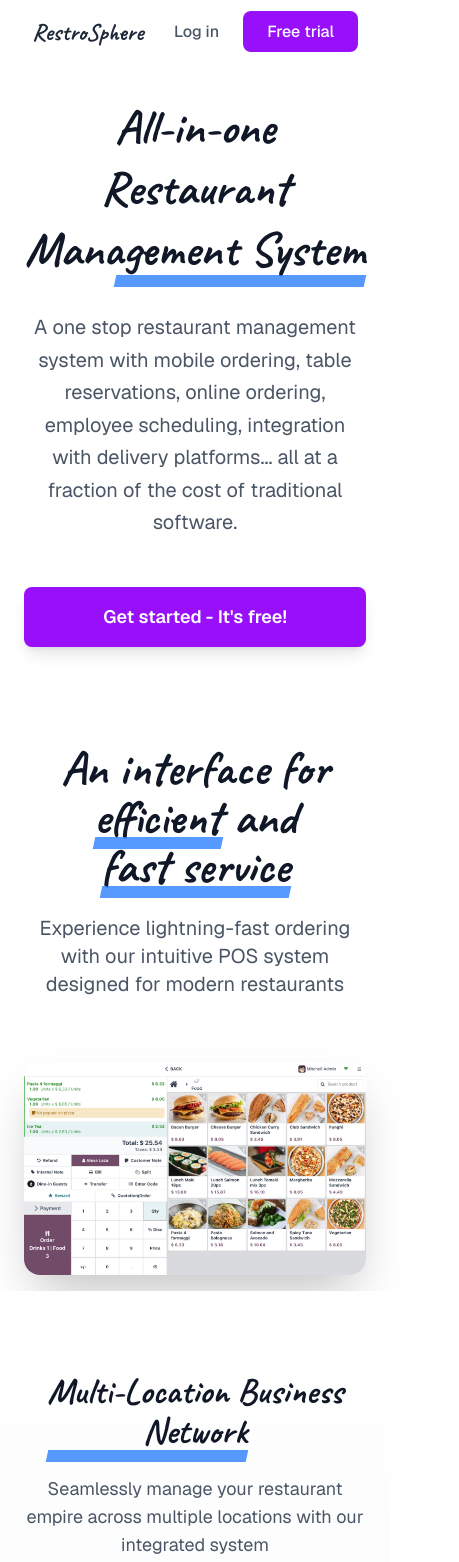
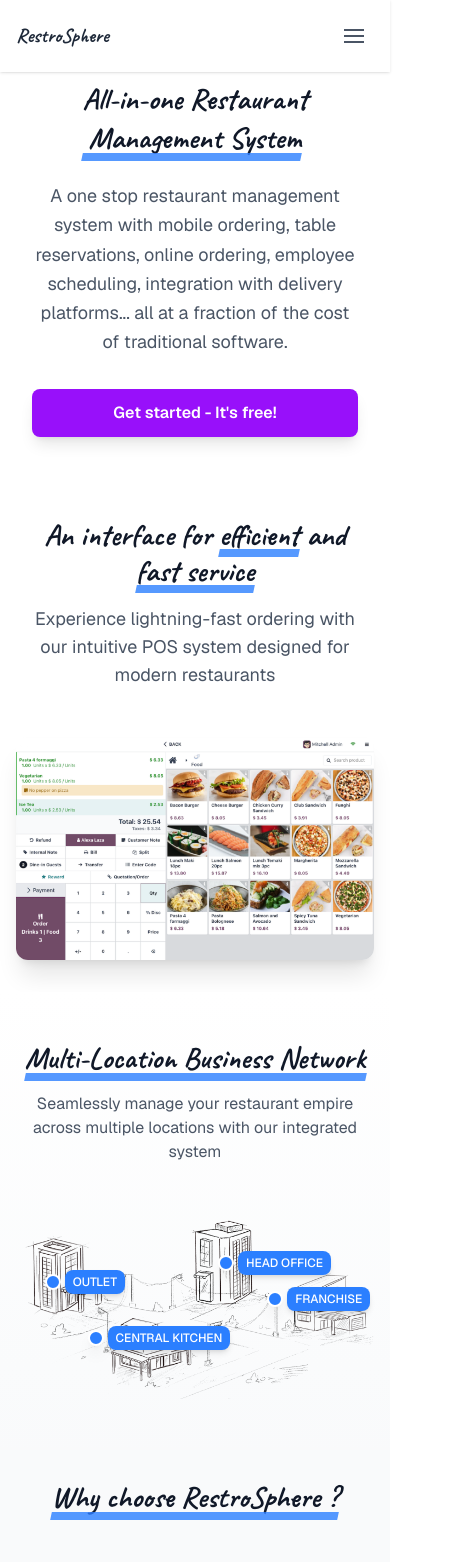
Before and after one commit to priyanshuranjan16/Restro-frontend, a Next.js app: page / in a window 390 px wide. Shown: the top 1562 px of the page, 459 px wide, since content can reach past the window. Built offline with nearby package versions, Linux system fonts and the light colour scheme.

Commit message:
added responsiveness

```diff
--- a/app/components/BusinessNetwork.tsx
+++ b/app/components/BusinessNetwork.tsx
@@ -11,7 +11,7 @@
       whileInView={{ opacity: 1 }}
       transition={{ duration: 0.8 }}
       viewport={{ once: false }}
-      className="w-full bg-gradient-to-b from-white to-gray-50 py-20 px-6"
+      className="w-full bg-gradient-to-b from-white to-gray-50 py-12 sm:py-16 lg:py-20 px-4 sm:px-6"
     >
       <div className="max-w-7xl mx-auto">
         {/* Section Header */}
@@ -20,15 +20,15 @@
           whileInView={{ y: 0, opacity: 1 }}
           transition={{ duration: 0.8, delay: 0.2 }}
           viewport={{ once: false }}
-          className="text-center mb-16"
+          className="text-center mb-12 sm:mb-16"
         >
-          <h2 className="text-4xl md:text-6xl font-bold text-gray-900 mb-6">
+          <h2 className="text-3xl sm:text-4xl md:text-5xl lg:text-6xl font-bold text-gray-900 mb-4 sm:mb-6">
             <span className="relative font-caveat">
               Multi-Location Business Network
-              <span className="absolute -bottom-2 left-0 w-full h-3 bg-blue-500 transform -skew-x-12 opacity-80"></span>
+              <span className="absolute -bottom-1 sm:-bottom-2 left-0 w-full h-2 sm:h-3 bg-blue-500 transform -skew-x-12 opacity-80"></span>
             </span>
           </h2>
-          <p className="text-lg md:text-xl text-gray-600 max-w-3xl mx-auto">
+          <p className="text-base sm:text-lg md:text-xl text-gray-600 max-w-3xl mx-auto px-4">
             Seamlessly manage your restaurant empire across multiple locations
             with our integrated system
           </p>
@@ -52,10 +52,10 @@
             whileInView={{ scale: 1, opacity: 1 }}
             transition={{ duration: 0.6, delay: 0.2 }}
             viewport={{ once: false }}
-            className="absolute top-[31%] left-[16%] flex items-center space-x-2"
+            className="absolute top-[31%] left-[8%] sm:left-[16%] flex items-center space-x-1 sm:space-x-2"
           >
-            <div className="w-6 h-6 bg-blue-500 rounded-full border-4 border-white shadow-lg" />
-            <span className="bg-blue-500 text-white px-3 py-1 rounded-lg font-medium shadow-md">
+            <div className="w-4 h-4 sm:w-6 sm:h-6 bg-blue-500 rounded-full border-2 sm:border-4 border-white shadow-lg" />
+            <span className="bg-blue-500 text-white px-2 sm:px-3 py-1 rounded-lg font-medium shadow-md text-xs sm:text-sm">
               OUTLET
             </span>
           </motion.div>
@@ -66,10 +66,10 @@
             whileInView={{ scale: 1, opacity: 1 }}
             transition={{ duration: 0.6, delay: 0.4 }}
             viewport={{ once: false }}
-            className="absolute top-[21%] right-[24%] flex items-center space-x-2"
+            className="absolute top-[21%] right-[12%] sm:right-[24%] flex items-center space-x-1 sm:space-x-2"
           >
-            <div className="w-6 h-6 bg-blue-500 rounded-full border-4 border-white shadow-lg" />
-            <span className="bg-blue-500 text-white px-3 py-1 rounded-lg font-medium shadow-md">
+            <div className="w-4 h-4 sm:w-6 sm:h-6 bg-blue-500 rounded-full border-2 sm:border-4 border-white shadow-lg" />
+            <span className="bg-blue-500 text-white px-2 sm:px-3 py-1 rounded-lg font-medium shadow-md text-xs sm:text-sm">
               HEAD OFFICE
             </span>
           </motion.div>
@@ -80,10 +80,10 @@
             whileInView={{ scale: 1, opacity: 1 }}
             transition={{ duration: 0.6, delay: 0.6 }}
             viewport={{ once: false }}
-            className="absolute bottom-[26%] left-[40%] flex items-center space-x-2"
+            className="absolute bottom-[26%] left-[20%] sm:left-[40%] flex items-center space-x-1 sm:space-x-2"
           >
-            <div className="w-6 h-6 bg-blue-500 rounded-full border-4 border-white shadow-lg" />
-            <span className="bg-blue-500 text-white px-3 py-1 rounded-lg font-medium shadow-md">
+            <div className="w-4 h-4 sm:w-6 sm:h-6 bg-blue-500 rounded-full border-2 sm:border-4 border-white shadow-lg" />
+            <span className="bg-blue-500 text-white px-2 sm:px-3 py-1 rounded-lg font-medium shadow-md text-xs sm:text-sm">
               CENTRAL KITCHEN
             </span>
           </motion.div>
@@ -94,10 +94,10 @@
             whileInView={{ scale: 1, opacity: 1 }}
             transition={{ duration: 0.6, delay: 0.8 }}
             viewport={{ once: false }}
-            className="absolute bottom-[47%] right-[1%] flex items-center space-x-2"
+            className="absolute bottom-[47%] right-[1%] flex items-center space-x-1 sm:space-x-2"
           >
-            <div className="w-6 h-6 bg-blue-500 rounded-full border-4 border-white shadow-lg" />
-            <span className="bg-blue-500 text-white px-3 py-1 rounded-lg font-medium shadow-md">
+            <div className="w-4 h-4 sm:w-6 sm:h-6 bg-blue-500 rounded-full border-2 sm:border-4 border-white shadow-lg" />
+            <span className="bg-blue-500 text-white px-2 sm:px-3 py-1 rounded-lg font-medium shadow-md text-xs sm:text-sm">
               FRANCHISE
             </span>
           </motion.div>
--- a/app/components/Hero.tsx
+++ b/app/components/Hero.tsx
@@ -8,7 +8,7 @@
       initial={{ opacity: 0 }}
       animate={{ opacity: 1 }}
       transition={{ duration: 0.8 }}
-      className="w-full bg-white pt-24 pb-20 px-6 text-center"
+      className="w-full bg-white pt-20 sm:pt-24 pb-12 sm:pb-16 lg:pb-20 px-4 sm:px-6 text-center"
     >
       <div className="max-w-6xl mx-auto">
         {/* Hero text */}
@@ -16,11 +16,11 @@
           initial={{ y: 50, opacity: 0 }}
           animate={{ y: 0, opacity: 1 }}
           transition={{ duration: 0.8, delay: 0.2 }}
-          className="text-5xl md:text-7xl font-bold text-gray-900 leading-tight mb-8"
+          className="text-3xl sm:text-4xl md:text-5xl lg:text-6xl xl:text-7xl font-bold text-gray-900 leading-tight mb-6 sm:mb-8"
         >
           <span className="relative font-caveat">
             All-in-one Restaurant Management System
-            <span className="absolute -bottom-2 left-0 w-full h-3 bg-blue-500 transform -skew-x-12 opacity-80"></span>
+            <span className="absolute -bottom-1 sm:-bottom-2 left-0 w-full h-2 sm:h-3 bg-blue-500 transform -skew-x-12 opacity-80"></span>
           </span>
         </motion.h1>
 
@@ -28,7 +28,7 @@
           initial={{ y: 30, opacity: 0 }}
           animate={{ y: 0, opacity: 1 }}
           transition={{ duration: 0.8, delay: 0.4 }}
-          className="text-xl md:text-2xl text-gray-600 max-w-4xl mx-auto mb-12 leading-relaxed"
+          className="text-lg sm:text-xl md:text-2xl text-gray-600 max-w-4xl mx-auto mb-8 sm:mb-10 lg:mb-12 leading-relaxed px-4"
         >
           A one stop restaurant management system with mobile ordering, table
           reservations, online ordering, employee scheduling, integration with
@@ -41,13 +41,13 @@
           initial={{ y: 30, opacity: 0 }}
           animate={{ y: 0, opacity: 1 }}
           transition={{ duration: 0.8, delay: 0.6 }}
-          className="flex flex-col sm:flex-row justify-center gap-4 mb-0"
+          className="flex flex-col sm:flex-row justify-center gap-4 mb-0 px-4"
         >
           <motion.a
             whileHover={{ scale: 1.05 }}
             whileTap={{ scale: 0.95 }}
             href="#"
-            className="bg-purple-600 hover:bg-purple-700 text-white px-8 py-4 rounded-lg font-semibold text-lg transition-colors shadow-lg hover:shadow-xl"
+            className="bg-purple-600 hover:bg-purple-700 text-white px-6 sm:px-8 py-3 sm:py-4 rounded-lg font-semibold text-base sm:text-lg transition-colors shadow-lg hover:shadow-xl"
           >
             Get started - It's free!
           </motion.a>
--- a/app/components/POSInterface.tsx
+++ b/app/components/POSInterface.tsx
@@ -10,7 +10,7 @@
       whileInView={{ opacity: 1 }}
       transition={{ duration: 0.8 }}
       viewport={{ once: false }}
-      className="w-full bg-white py-4 px-6"
+      className="w-full bg-white py-8 sm:py-12 lg:py-16 px-4 sm:px-6"
     >
       <div className="max-w-7xl mx-auto">
         {/* Section Header */}
@@ -19,24 +19,24 @@
           whileInView={{ y: 0, opacity: 1 }}
           transition={{ duration: 0.8, delay: 0.2 }}
           viewport={{ once: false }}
-          className="text-center mb-16"
+          className="text-center mb-12 sm:mb-16"
         >
-          <h2 className="text-5xl md:text-7xl font-bold text-gray-900 mb-6">
+          <h2 className="text-3xl sm:text-4xl md:text-5xl lg:text-6xl xl:text-7xl font-bold text-gray-900 mb-4 sm:mb-6">
             <span className="relative font-caveat">
               An interface for{" "}
               <span className="relative inline-block">
                 efficient
-      <span className="absolute -bottom-2 left-0 w-full h-3 bg-blue-500 transform -skew-x-12 opacity-80"></span>
+                <span className="absolute -bottom-1 sm:-bottom-2 left-0 w-full h-2 sm:h-3 bg-blue-500 transform -skew-x-12 opacity-80"></span>
               </span>{" "}
               and{" "}
               <span className="relative inline-block">
                 fast service
-      <span className="absolute -bottom-2 left-0 w-full h-3 bg-blue-500 transform -skew-x-12 opacity-80"></span>
+                <span className="absolute -bottom-1 sm:-bottom-2 left-0 w-full h-2 sm:h-3 bg-blue-500 transform -skew-x-12 opacity-80"></span>
               </span>
             </span>
           </h2>
 
-          <p className="text-xl text-gray-600 max-w-3xl mx-auto">
+          <p className="text-lg sm:text-xl text-gray-600 max-w-3xl mx-auto px-4">
             Experience lightning-fast ordering with our intuitive POS system designed for modern restaurants
           </p>
         </motion.div>
@@ -47,7 +47,7 @@
           whileInView={{ y: 0, opacity: 1 }}
           transition={{ duration: 1, delay: 0.4 }}
           viewport={{ once: false }}
-          className="bg-white rounded-2xl shadow-2xl overflow-hidden max-w-6xl mx-auto"
+          className="bg-white rounded-xl sm:rounded-2xl shadow-xl sm:shadow-2xl overflow-hidden max-w-6xl mx-auto"
         >
           {/* Interface Image */}
           <div className="relative">
--- a/app/components/WhyChooseRestrosphere.tsx
+++ b/app/components/WhyChooseRestrosphere.tsx
@@ -6,7 +6,7 @@
   const features = [
     {
       icon: (
-        <svg className="w-12 h-12" fill="none" stroke="currentColor" viewBox="0 0 24 24">
+        <svg className="w-8 h-8 sm:w-10 sm:h-10 lg:w-12 lg:h-12" fill="none" stroke="currentColor" viewBox="0 0 24 24">
           <path strokeLinecap="round" strokeLinejoin="round" strokeWidth={2} d="M9 12h6m-6 4h6m2 5H7a2 2 0 01-2-2V5a2 2 0 012-2h5.586a1 1 0 01.707.293l5.414 5.414a1 1 0 01.293.707V19a2 2 0 01-2 2z" />
           <path strokeLinecap="round" strokeLinejoin="round" strokeWidth={2} d="M13 2l3.293 3.293a1 1 0 01.293.707V8a1 1 0 01-1 1h-3a1 1 0 01-1-1V3a1 1 0 011-1z" />
           <path strokeLinecap="round" strokeLinejoin="round" strokeWidth={2} d="M9 7l6 6m0-6l-6 6" />
@@ -17,7 +17,7 @@
     },
     {
       icon: (
-        <svg className="w-12 h-12" fill="none" stroke="currentColor" viewBox="0 0 24 24">
+        <svg className="w-8 h-8 sm:w-10 sm:h-10 lg:w-12 lg:h-12" fill="none" stroke="currentColor" viewBox="0 0 24 24">
           <circle cx="12" cy="12" r="3" />
           <path strokeLinecap="round" strokeLinejoin="round" strokeWidth={2} d="M12 1v6m0 6v6m11-7h-6m-6 0H1" />
           <circle cx="19" cy="5" r="2" />
@@ -30,7 +30,7 @@
     },
     {
       icon: (
-        <svg className="w-12 h-12" fill="none" stroke="currentColor" viewBox="0 0 24 24">
+        <svg className="w-8 h-8 sm:w-10 sm:h-10 lg:w-12 lg:h-12" fill="none" stroke="currentColor" viewBox="0 0 24 24">
           <path strokeLinecap="round" strokeLinejoin="round" strokeWidth={2} d="M20 7l-8-4-8 4m16 0l-8 4m8-4v10l-8 4m0-10L4 7m8 4v10M4 7v10l8 4" />
         </svg>
       ),
@@ -39,7 +39,7 @@
     },
     {
       icon: (
-        <svg className="w-12 h-12" fill="none" stroke="currentColor" viewBox="0 0 24 24">
+        <svg className="w-8 h-8 sm:w-10 sm:h-10 lg:w-12 lg:h-12" fill="none" stroke="currentColor" viewBox="0 0 24 24">
           <path strokeLinecap="round" strokeLinejoin="round" strokeWidth={2} d="M9 12h6m-6 4h6m2 5H7a2 2 0 01-2-2V5a2 2 0 012-2h5.586a1 1 0 01.707.293l5.414 5.414a1 1 0 01.293.707V19a2 2 0 01-2 2z" />
           <path strokeLinecap="round" strokeLinejoin="round" strokeWidth={2} d="M13 2l3.293 3.293a1 1 0 01.293.707V8a1 1 0 01-1 1h-3a1 1 0 01-1-1V3a1 1 0 011-1z" />
           <path strokeLinecap="round" strokeLinejoin="round" strokeWidth={2} d="M9 5h6m-6 4h6m-6 4h6" />
@@ -56,7 +56,7 @@
       whileInView={{ opacity: 1 }}
       transition={{ duration: 0.8 }}
       viewport={{ once: false }}
-      className="w-full bg-gray-50 py-5 px-6"
+      className="w-full bg-gray-50 py-8 sm:py-12 lg:py-16 px-4 sm:px-6"
     >
       <div className="max-w-7xl mx-auto">
         {/* Section Header */}
@@ -65,18 +65,18 @@
           whileInView={{ y: 0, opacity: 1 }}
           transition={{ duration: 0.8, delay: 0.2 }}
           viewport={{ once: false }}
-          className="text-center mb-16"
+          className="text-center mb-12 sm:mb-16"
         >
-          <h2 className="text-4xl md:text-5xl font-bold text-gray-900 mb-6">
+          <h2 className="text-3xl sm:text-4xl md:text-5xl font-bold text-gray-900 mb-4 sm:mb-6">
             <span className="relative font-caveat">
               Why choose RestroSphere ?
-              <span className="absolute -bottom-2 left-55 w-51 h-3 bg-blue-500 transform -skew-x-12 opacity-80"></span>
+              <span className="absolute -bottom-1 sm:-bottom-2 left-0 w-full h-2 sm:h-3 bg-blue-500 transform -skew-x-12 opacity-80"></span>
             </span>
           </h2>
         </motion.div>
 
         {/* Features Grid */}
-        <div className="grid grid-cols-1 md:grid-cols-2 lg:grid-cols-4 gap-8">
+        <div className="grid grid-cols-1 sm:grid-cols-2 lg:grid-cols-4 gap-6 sm:gap-8">
           {features.map((feature, index) => (
             <motion.div
               key={index}
@@ -87,8 +87,8 @@
               className="text-center"
             >
               {/* Icon Container */}
-              <div className="relative mb-6 flex justify-center">
-                <div className="w-20 h-20 bg-orange-100 rounded-full flex items-center justify-center mb-4">
+              <div className="relative mb-4 sm:mb-6 flex justify-center">
+                <div className="w-16 h-16 sm:w-20 sm:h-20 lg:w-20 lg:h-20 bg-orange-100 rounded-full flex items-center justify-center mb-3 sm:mb-4">
                   <div className="text-orange-500">
                     {feature.icon}
                   </div>
@@ -96,10 +96,10 @@
               </div>
 
               {/* Content */}
-              <h3 className="text-xl font-bold text-gray-900 mb-4">
+              <h3 className="text-lg sm:text-xl font-bold text-gray-900 mb-3 sm:mb-4">
                 {feature.title}
               </h3>
-              <p className="text-gray-600 leading-relaxed">
+              <p className="text-sm sm:text-base text-gray-600 leading-relaxed">
                 {feature.description}
               </p>
             </motion.div>
--- a/app/components/navbar.tsx
+++ b/app/components/navbar.tsx
@@ -2,41 +2,50 @@
 
 import Image from "next/image";
 import Link from "next/link";
-import { motion } from "framer-motion";
+import { motion, AnimatePresence } from "framer-motion";
+import { useState } from "react";
 
 export default function Navbar() {
+  const [isMobileMenuOpen, setIsMobileMenuOpen] = useState(false);
+
+  const toggleMobileMenu = () => {
+    setIsMobileMenuOpen(!isMobileMenuOpen);
+  };
+
   return (
     <motion.nav
       initial={{ y: -100, opacity: 0 }}
       animate={{ y: 0, opacity: 1 }}
       transition={{ duration: 0.6, ease: "easeOut" }}
-      className="fixed top-0 left-0 right-0 z-50 flex justify-between items-center py-4 px-8 bg-white"
+      className="fixed top-0 left-0 right-0 z-50 flex justify-between items-center py-4 px-4 sm:px-6 lg:px-8 bg-white shadow-sm"
     >
       {/* Logo */}
+      <Link href="/">
         <motion.div
           initial={{ x: -50, opacity: 0 }}
           animate={{ x: 0, opacity: 1 }}
           transition={{ duration: 0.5, delay: 0.2 }}
           className="flex items-center"
         >
-        <span className="text-2xl font-bold text-gray-800 font-caveat">
+          <span className="text-xl sm:text-2xl font-bold text-gray-800 font-caveat">
             RestroSphere
           </span>
         </motion.div>
+      </Link>
 
-      {/* Center Navigation Links */}
+      {/* Desktop Navigation Links */}
       <motion.ul
         initial={{ y: -20, opacity: 0 }}
         animate={{ y: 0, opacity: 1 }}
         transition={{ duration: 0.5, delay: 0.3 }}
-        className="hidden md:flex items-center gap-8 text-gray-700 font-medium"
+        className="hidden lg:flex items-center gap-6 xl:gap-8 text-gray-700 font-medium"
       >
         <motion.li
           whileHover={{ scale: 1.05 }}
           className="flex items-center gap-1"
         >
-          <Link href="#" className="hover:text-purple-600 transition-colors">Point of Sale</Link>
-          <svg className="w-4 h-4" fill="none" stroke="currentColor" viewBox="0 0 24 24">
+          <Link href="#" className="hover:text-purple-600 transition-colors text-sm xl:text-base">Point of Sale</Link>
+          <svg className="w-3 h-3 xl:w-4 xl:h-4" fill="none" stroke="currentColor" viewBox="0 0 24 24">
             <path strokeLinecap="round" strokeLinejoin="round" strokeWidth={2} d="M19 9l-7 7-7-7" />
           </svg>
         </motion.li>
@@ -45,44 +54,174 @@
         <div className="w-px h-4 bg-gray-300"></div>
 
         <motion.li whileHover={{ scale: 1.05 }}>
-          <Link href="#" className="text-purple-600 font-semibold hover:text-purple-700 transition-colors">Restaurant</Link>
+          <Link href="#" className="text-purple-600 font-semibold hover:text-purple-700 transition-colors text-sm xl:text-base">Restaurant</Link>
         </motion.li>
 
         {/* Separator */}
         <div className="w-px h-4 bg-gray-300"></div>
 
         <motion.li whileHover={{ scale: 1.05 }}>
-          <Link href="#" className="hover:text-purple-600 transition-colors">Material</Link>
+          <Link href="#" className="hover:text-purple-600 transition-colors text-sm xl:text-base">Material</Link>
         </motion.li>
         <motion.li whileHover={{ scale: 1.05 }}>
-          <Link href="#" className="hover:text-purple-600 transition-colors">Q&A</Link>
+          <Link href="#" className="hover:text-purple-600 transition-colors text-sm xl:text-base">Q&A</Link>
         </motion.li>
         <motion.li whileHover={{ scale: 1.05 }}>
-          <Link href="#" className="hover:text-purple-600 transition-colors">Features</Link>
+          <Link href="#" className="hover:text-purple-600 transition-colors text-sm xl:text-base">Features</Link>
         </motion.li>
       </motion.ul>
 
-      {/* Actions */}
+      {/* Desktop Actions */}
       <motion.div
         initial={{ x: 50, opacity: 0 }}
         animate={{ x: 0, opacity: 1 }}
         transition={{ duration: 0.5, delay: 0.4 }}
-        className="flex items-center gap-6"
+        className="hidden md:flex items-center gap-4 lg:gap-6"
       >
         <motion.div whileHover={{ scale: 1.05 }}>
-          <Link href="#" className="text-gray-600 hover:text-purple-600 transition-colors font-medium">
+          <Link href="#" className="text-gray-600 hover:text-purple-600 transition-colors font-medium text-sm lg:text-base">
             Log in
           </Link>
         </motion.div>
         <motion.div whileHover={{ scale: 1.05 }}>
           <Link
             href="#"
-            className="bg-purple-600 hover:bg-purple-700 text-white px-6 py-2.5 rounded-lg font-medium transition-colors"
+            className="bg-purple-600 hover:bg-purple-700 text-white px-4 lg:px-6 py-2 lg:py-2.5 rounded-lg font-medium transition-colors text-sm lg:text-base"
           >
             Free trial
           </Link>
         </motion.div>
       </motion.div>
+
+      {/* Mobile Menu Button */}
+      <motion.button
+        initial={{ x: 50, opacity: 0 }}
+        animate={{ x: 0, opacity: 1 }}
+        transition={{ duration: 0.5, delay: 0.4 }}
+        onClick={toggleMobileMenu}
+        className="md:hidden flex items-center justify-center w-10 h-10 rounded-lg hover:bg-gray-100 transition-colors"
+        aria-label="Toggle mobile menu"
+      >
+        <div className="w-6 h-6 flex flex-col justify-center items-center">
+          <span className={`block w-5 h-0.5 bg-gray-600 transition-all duration-300 ${isMobileMenuOpen ? 'rotate-45 translate-y-1' : '-translate-y-1'}`}></span>
+          <span className={`block w-5 h-0.5 bg-gray-600 transition-all duration-300 ${isMobileMenuOpen ? 'opacity-0' : 'opacity-100'}`}></span>
+          <span className={`block w-5 h-0.5 bg-gray-600 transition-all duration-300 ${isMobileMenuOpen ? '-rotate-45 -translate-y-1' : 'translate-y-1'}`}></span>
+        </div>
+      </motion.button>
+
+      {/* Mobile Menu Overlay */}
+      <AnimatePresence>
+        {isMobileMenuOpen && (
+          <motion.div
+            initial={{ opacity: 0 }}
+            animate={{ opacity: 1 }}
+            exit={{ opacity: 0 }}
+            transition={{ duration: 0.3 }}
+            className="fixed inset-0 bg-black bg-opacity-50 z-40 md:hidden"
+            onClick={toggleMobileMenu}
+          />
+        )}
+      </AnimatePresence>
+
+      {/* Mobile Menu */}
+      <AnimatePresence>
+        {isMobileMenuOpen && (
+          <motion.div
+            initial={{ x: '100%' }}
+            animate={{ x: 0 }}
+            exit={{ x: '100%' }}
+            transition={{ duration: 0.3, ease: "easeOut" }}
+            className="fixed top-0 right-0 h-full w-80 max-w-[85vw] bg-white shadow-2xl z-50 md:hidden"
+          >
+            <div className="flex flex-col h-full">
+              {/* Mobile Menu Header */}
+              <div className="flex items-center justify-between p-6 border-b border-gray-200">
+                <span className="text-xl font-bold text-gray-800 font-caveat">Menu</span>
+                <button
+                  onClick={toggleMobileMenu}
+                  className="w-8 h-8 flex items-center justify-center rounded-lg hover:bg-gray-100 transition-colors"
+                >
+                  <svg className="w-5 h-5" fill="none" stroke="currentColor" viewBox="0 0 24 24">
+                    <path strokeLinecap="round" strokeLinejoin="round" strokeWidth={2} d="M6 18L18 6M6 6l12 12" />
+                  </svg>
+                </button>
+              </div>
+
+              {/* Mobile Navigation Links */}
+              <div className="flex-1 p-6">
+                <ul className="space-y-4">
+                  <li>
+                    <Link
+                      href="#"
+                      className="flex items-center justify-between py-3 text-gray-700 hover:text-purple-600 transition-colors font-medium"
+                      onClick={toggleMobileMenu}
+                    >
+                      <span>Point of Sale</span>
+                      <svg className="w-4 h-4" fill="none" stroke="currentColor" viewBox="0 0 24 24">
+                        <path strokeLinecap="round" strokeLinejoin="round" strokeWidth={2} d="M19 9l-7 7-7-7" />
+                      </svg>
+                    </Link>
+                  </li>
+                  <li>
+                    <Link
+                      href="#"
+                      className="block py-3 text-purple-600 font-semibold hover:text-purple-700 transition-colors"
+                      onClick={toggleMobileMenu}
+                    >
+                      Restaurant
+                    </Link>
+                  </li>
+                  <li>
+                    <Link
+                      href="#"
+                      className="block py-3 text-gray-700 hover:text-purple-600 transition-colors"
+                      onClick={toggleMobileMenu}
+                    >
+                      Material
+                    </Link>
+                  </li>
+                  <li>
+                    <Link
+                      href="#"
+                      className="block py-3 text-gray-700 hover:text-purple-600 transition-colors"
+                      onClick={toggleMobileMenu}
+                    >
+                      Q&A
+                    </Link>
+                  </li>
+                  <li>
+                    <Link
+                      href="#"
+                      className="block py-3 text-gray-700 hover:text-purple-600 transition-colors"
+                      onClick={toggleMobileMenu}
+                    >
+                      Features
+                    </Link>
+                  </li>
+                </ul>
+              </div>
+
+              {/* Mobile Actions */}
+              <div className="p-6 border-t border-gray-200 space-y-3">
+                <Link
+                  href="#"
+                  className="block w-full text-center py-3 text-gray-600 hover:text-purple-600 transition-colors font-medium"
+                  onClick={toggleMobileMenu}
+                >
+                  Log in
+                </Link>
+                <Link
+                  href="#"
+                  className="block w-full text-center bg-purple-600 hover:bg-purple-700 text-white py-3 rounded-lg font-medium transition-colors"
+                  onClick={toggleMobileMenu}
+                >
+                  Free trial
+                </Link>
+              </div>
+            </div>
+          </motion.div>
+        )}
+      </AnimatePresence>
     </motion.nav>
   );
 }
```
Also changed, not shown: app/components/Footer.tsx (+35 -35 lines), app/(auth)/login/page.tsx (added), app/(auth)/signup/page.tsx (added). Lines whose indentation alone changed are shown as unchanged.
